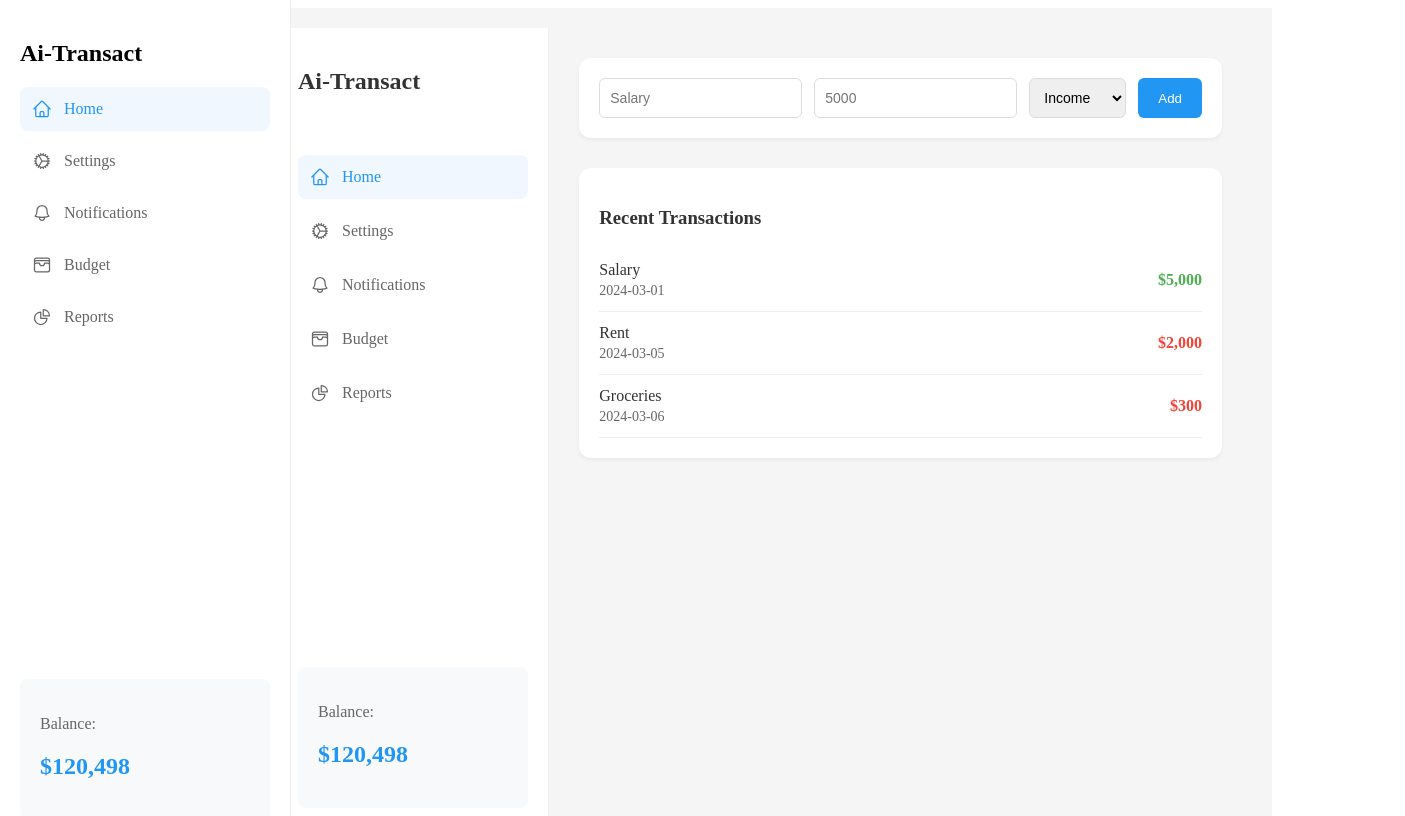
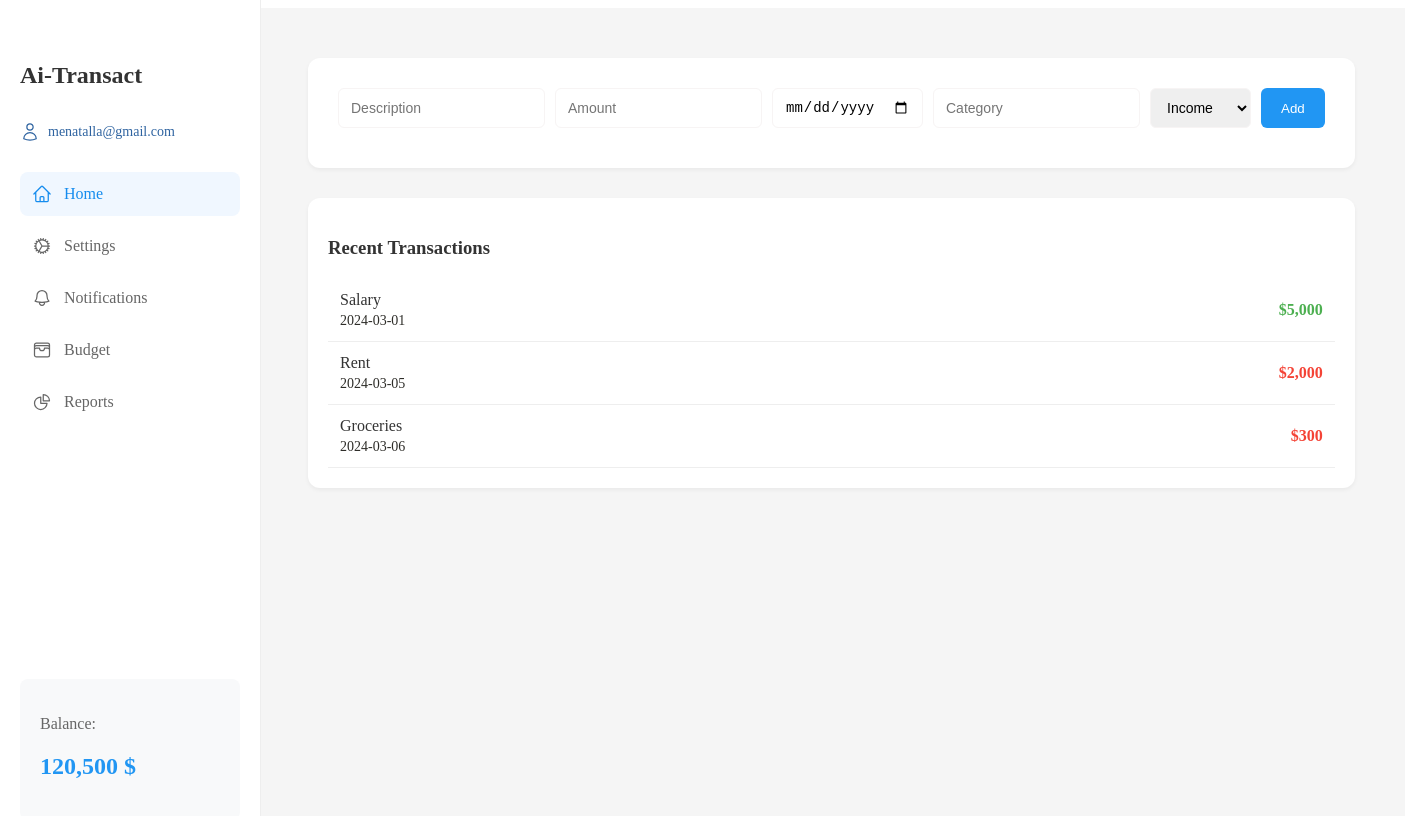
Before and after one commit to bashar-karoury/ai-transact, a Next.js app: page /dashboard in a window 1280 px wide. Shown: the top 816 px of the page, 1405 px wide, since content can reach past the window. Built offline with nearby package versions, Linux system fonts and the light colour scheme.

Commit message:
sec-com at 29-00

```diff
--- a/src/app/dashboard/dashboard.module.css
+++ b/src/app/dashboard/dashboard.module.css
@@ -1,5 +1,5 @@
 .dashboardContainer {
-  display: flex;
+  display: inline-flex;
   min-height: 100vh;
   background: #f5f5f5;
 }
@@ -81,19 +81,21 @@
 
 .inputGroup {
   display: flex;
-  gap: 12px;
+  gap: 10px;
+  margin-bottom: 10px;
+  padding: 10px ;
 }
 
 .inputGroup input,
 .inputGroup select {
-  padding: 10px;
-  border: 1px solid #ddd;
+  padding: 10px 12px;
+  border: 1px solid #f7f4f4;
   border-radius: 6px;
   font-size: 14px;
 }
 
 .inputGroup input[type="text"] {
-  flex: 2;
+  flex: 1;
 }
 
 .inputGroup input[type="number"] {
@@ -115,7 +117,7 @@
 }
 
 .addButton:hover {
-  background: #1976d2;
+  background: #0e4780;
 }
 
 .transactionList {
@@ -134,7 +136,7 @@
   display: flex;
   justify-content: space-between;
   align-items: center;
-  padding: 12px 0;
+  padding: 12px;
   border-bottom: 1px solid #eee;
 }
 
@@ -150,7 +152,7 @@
 }
 
 .transactionDate {
-  color: #666;
+  color: #2e2d29;
   font-size: 14px;
 }
 
@@ -166,21 +168,8 @@
   color: #f44336;
 }
 
-@media (max-width: 768px) {
+@media (max-width: 768px) and (min-width: 480px) {
   .dashboardContainer {
     flex-direction: column;
   }
-
-  .sidebar {
-    width: 100%;
-    padding: 15px;
-  }
-
-  .inputGroup {
-    flex-direction: column;
-  }
-
-  .mainContent {
-    padding: 15px;
-  }
 }
--- a/src/app/dashboard/page.js
+++ b/src/app/dashboard/page.js
@@ -17,50 +17,20 @@ export default function Dashboard() {
     { type: 'Groceries', amount: -300, date: '2024-03-06', category: 'Food' },
   ]);
 
-  const balance = 120498;
+  const balance = 12500;
+// catogary + // Date
 
   return (
     <div className={styles.dashboardContainer}>
-      {/* Sidebar */}
-      <aside className={styles.sidebar}>
-        <div className={styles.logo}>
-          <h1>Ai-Transact</h1>
-        </div>
-        <nav className={styles.nav}>
-          <a href="/dashboard" className={styles.active}>
-            <HomeIcon className={styles.icon} />
-            <span>Home</span>
-          </a>
-          <a href="/settings">
-            <CogIcon className={styles.icon} />
-            <span>Settings</span>
-          </a>
-          <a href="/notifications">
-            <BellIcon className={styles.icon} />
-            <span>Notifications</span>
-          </a>
-          <a href="/budget">
-            <WalletIcon className={styles.icon} />
-            <span>Budget</span>
-          </a>
-          <a href="/reports">
-            <ChartPieIcon className={styles.icon} />
-            <span>Reports</span>
-          </a>
-        </nav>
-        <div className={styles.balance}>
-          <p>Balance:</p>
-          <h2>${balance.toLocaleString()}</h2>
-        </div>
-      </aside>
-
       {/* Main Content */}
       <main className={styles.mainContent}>
-        {/* Transaction Input */}
+        {/* Transaction Input */} {/* catogary + Date */}
         <div className={styles.transactionInput}>
           <div className={styles.inputGroup}>
-            <input type="text" placeholder="Salary" />
-            <input type="number" placeholder="5000" />
+            <input type="text" placeholder="Description" />
+            <input type="number" placeholder="Amount" />
+            <input type="date" placeholder="Date" />
+            <input type="text" placeholder="Category" />
             <select>
               <option value="income">Income</option>
               <option value="expense">Expense</option>
@@ -69,7 +39,8 @@ export default function Dashboard() {
           </div>
         </div>
 
-        {/* Recent Transactions */}
+        {/* Recent Transactions */} {/* adding catogary */}
+        {/*<input type="month" placeholder="Date" />*/}
         <div className={styles.transactionList}>
           <h3>Recent Transactions</h3>
           {transactions.map((transaction, index) => (
--- a/src/app/layout.js
+++ b/src/app/layout.js
@@ -1,4 +1,5 @@
-'use client'
+// app/layout.js
+'use client';
 import { usePathname } from 'next/navigation';
 import {
   HomeIcon,
@@ -6,28 +7,36 @@ import {
   BellIcon,
   WalletIcon,
   ChartPieIcon,
+  UserIcon
 } from '@heroicons/react/24/outline';
 import styles from './rootLayout.module.css';
 
 export default function RootLayout({ children }) {
   const pathname = usePathname();
-
-  // Check if current path is login or signup related
   const isAuthPage = pathname === '/login' || pathname === '/signup' || pathname === '/';
 
   if (isAuthPage) {
-    return <>{children}</>;
+    return (
+      <html lang="en">
+        <body>{children}</body>
+      </html>
+    );
   }
 
   return (
     <html lang="en">
       <body>
-        <div className={styles.layoutContainer}>
-          {/* Static Sidebar */}
+        <div className={styles.container}>
+          {/* Dashboard Sidebar */}
           <aside className={styles.sidebar}>
-            <div className={styles.logo}>
+            <div className={styles.sidebarHeader}>
               <h1>Ai-Transact</h1>
+              <div className={styles.userInfo}>
+                <UserIcon className={styles.userIcon} />
+                <span>menatalla@gmail.com</span>
+              </div>
             </div>
+
             <nav className={styles.nav}>
               <a href="/dashboard" className={pathname === '/dashboard' ? styles.active : ''}>
                 <HomeIcon className={styles.icon} />
@@ -50,9 +59,10 @@ export default function RootLayout({ children }) {
                 <span>Reports</span>
               </a>
             </nav>
+
             <div className={styles.balance}>
               <p>Balance:</p>
-              <h2>$120,498</h2>
+              <h2>120,500 $</h2>
             </div>
           </aside>
 
--- a/src/app/rootLayout.module.css
+++ b/src/app/rootLayout.module.css
@@ -4,8 +4,8 @@
 }
 
 .sidebar {
-  width: 250px;
-  background: white;
+  width: 220px;
+  background: rgb(255, 255, 255);
   border-right: 1px solid #eee;
   padding: 20px;
   display: flex;
@@ -24,13 +24,18 @@
   font-size: 24px;
   color: #333;
   margin-bottom: 10px;
+   display: flex;
+  align-items: center;
+  height: 72px;
+  padding: 0 1.25rem 0 0;
+
 }
 
 .userInfo {
   display: flex;
   align-items: center;
   gap: 8px;
-  color: #666;
+  color: #2e63a0;
   font-size: 14px;
 }
 
@@ -43,6 +48,7 @@
   display: flex;
   flex-direction: column;
   gap: 8px;
+
 }
 
 .nav a {
@@ -59,7 +65,7 @@
 .nav a:hover,
 .nav a.active {
   background: #f0f7ff;
-  color: #2196f3;
+  color: #158cee;
 }
 
 .icon {
@@ -93,14 +99,14 @@
 
 @media (max-width: 768px) {
   .sidebar {
-    width: 100%;
+    width: 70%;
     height: auto;
     position: relative;
-    padding: 15px;
+    padding: 10px;
   }
 
   .container {
-    flex-direction: column;
+    flex-direction: row;
   }
 
   .mainContent {
--- a/src/app/settings/page.js
+++ b/src/app/settings/page.js
@@ -31,6 +31,7 @@ export default function Settings() {
             value={settings.currency}
             onChange={handleChange}
             placeholder="Enter currency"
+            className={styles.input}
           />
         </div>
 
@@ -43,6 +44,7 @@ export default function Settings() {
             value={settings.theme}
             onChange={handleChange}
             placeholder="Enter theme"
+            className={styles.input}
           />
         </div>
 
@@ -55,6 +57,7 @@ export default function Settings() {
             value={settings.imageOpt}
             onChange={handleChange}
             placeholder="Enter image options"
+            className={styles.input}
           />
         </div>
       </div>
--- a/src/app/settings/settings.module.css
+++ b/src/app/settings/settings.module.css
@@ -1,9 +1,6 @@
 .settingsContainer {
   padding: 30px;
   background: white;
-  border-radius: 12px;
-  width: 100%;
-  height: 100%;
   min-height: calc(100vh - 40px);
 }
 
@@ -14,34 +11,36 @@
 }
 
 .settingsForm {
-  display: flex;
-  flex-direction: column;
-  gap: 20px;
+  max-width: 600px;
 }
 
 .formGroup {
   display: flex;
   align-items: center;
-  gap: 20px;
+  margin-bottom: 20px;
 }
 
 .formGroup label {
-  min-width: 100px;
+  width: 120px;
   color: #666;
   font-size: 16px;
 }
 
-.formGroup input {
+.input {
   flex: 1;
   padding: 10px;
   border: 1px solid #ddd;
-  border-radius: 6px;
+  border-radius: 4px;
   font-size: 14px;
-  max-width: 400px;
+  color: #333;
   background: white;
 }
 
-.formGroup input:focus {
+.input::placeholder {
+  color: #999;
+}
+
+.input:focus {
   outline: none;
   border-color: #2196f3;
 }
@@ -54,15 +53,13 @@
   .formGroup {
     flex-direction: column;
     align-items: flex-start;
-    gap: 10px;
   }
 
   .formGroup label {
-    min-width: auto;
+    margin-bottom: 8px;
   }
 
-  .formGroup input {
+  .input {
     width: 100%;
-    max-width: none;
   }
 }
```
Also changed, not shown: src/app/Layout.js (deleted, +0 -14 lines), src/app/layout.tsx (deleted, +0 -32 lines), 2 other files (tests, documents, lock files or other folders).
